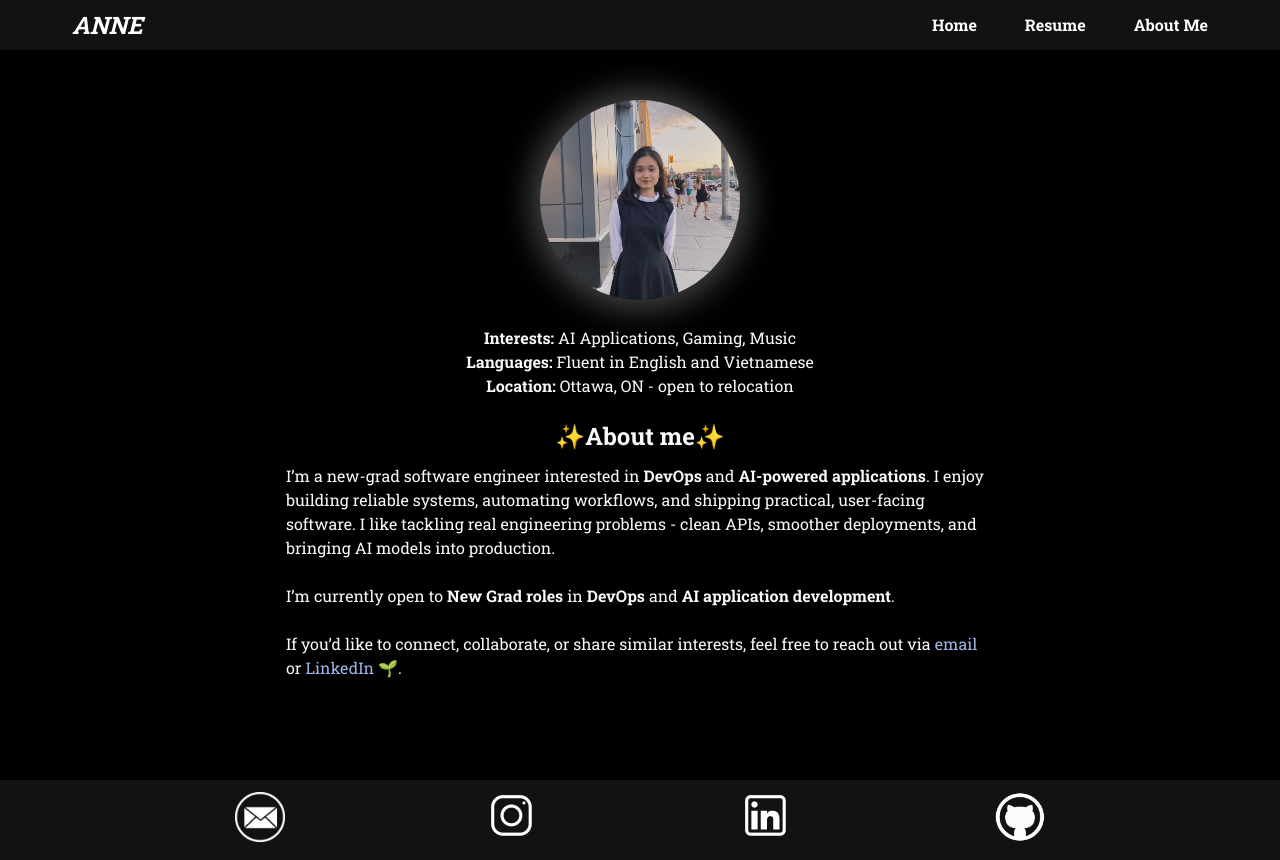
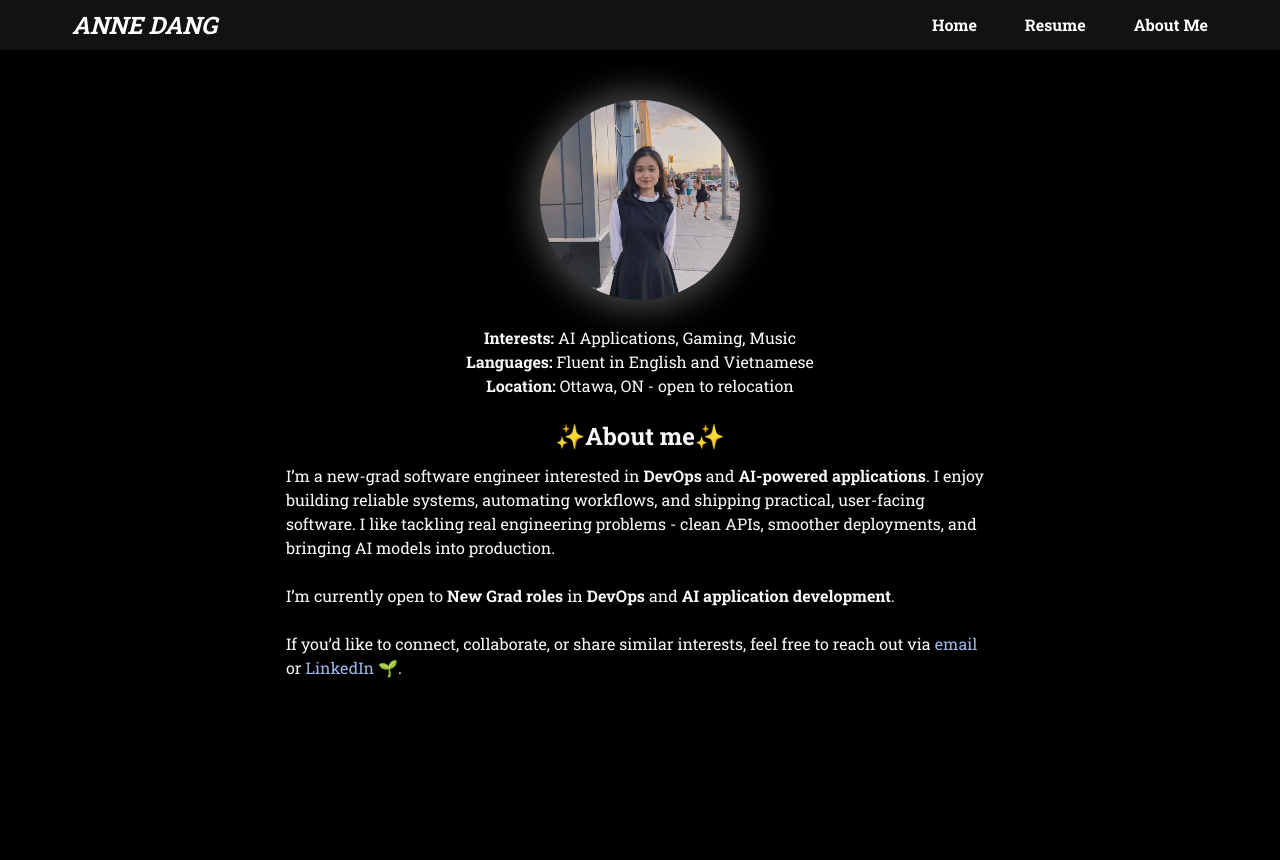
Before and after one commit to dbkhanh/Personal-Portfolio, a website: page about.html in a window 1280 px wide. After the commit the page ends 800 px from the top, so only its background shows below. Drawn offline with Linux system fonts and the light colour scheme.

Commit message:
update name file

```diff
--- a/about.html
+++ b/about.html
@@ -47,11 +47,11 @@
 
   <body>
     <nav>
-      <a href="portfolio.html#home" class="logo logo-link" aria-label="Back to portfolio">
-          <span class="logo-text">ANNE</span>
+      <a href="index.html#home" class="logo logo-link" aria-label="Back to portfolio">
+          <span class="logo-text">ANNE DANG</span>
       </a>
       <div class="nav-items" id="nav-items">
-          <a href="portfolio.html#home"><strong>Home</strong></a>
+          <a href="index.html#home"><strong>Home</strong></a>
           <a href="./resume/Resume_F25.pdf" target="_blank"><strong>Resume</strong></a>
           <a href="about.html"><strong>About Me</strong></a>
       </div>
@@ -91,24 +91,6 @@
   </section>
 
 
-    <div class="navb">
-      <a href="mailto:db2.khanh@gmail.com" target="_blank">
-          <img src="./images/mail.png" class="icon-image white-icon">
-      </a>
-
-      <a href="https://instagram.com/anne.dang2402?igshid=ZGUzMzM3NWJiOQ==" target="_blank">
-          <img src="./images/instaicon.jpg" class="icon-image white-icon">
-      </a>
-
-      <a href="https://www.linkedin.com/in/annedang2402/" target="_blank">
-          <img src="./images/linkedin.png" class="icon-image white-icon">
-      </a>
-
-      <a href="https://github.com/dbkhanh" target="_blank">
-          <img src="./images/git.png" class="icon-image white-icon">
-      </a>
-  </div>
-
   <script>
     document.addEventListener('DOMContentLoaded', function () {
         const menuIcon = document.getElementById('menu-icon');
```
Also changed, not shown: index.html (renamed from portfolio.html, +1 -19 lines).
